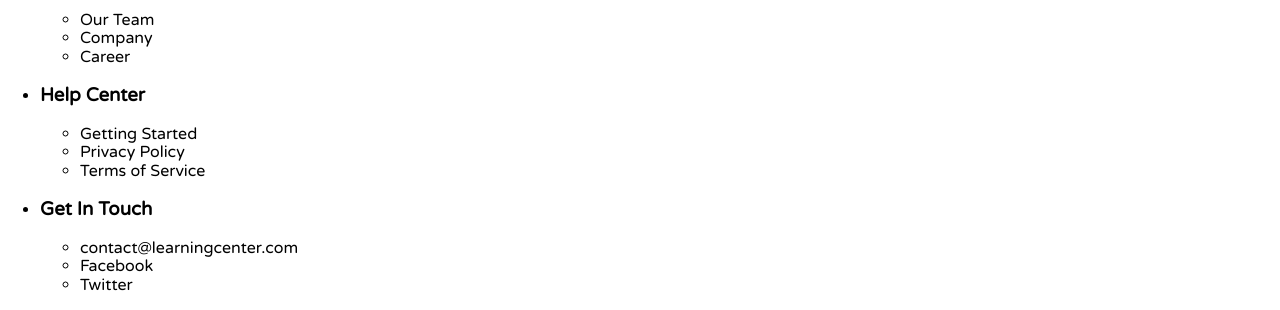
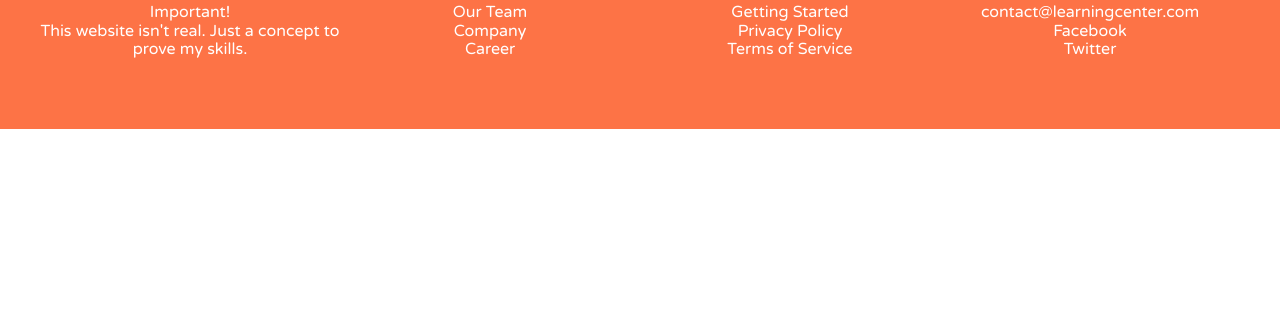
Before and after one commit to alfmoh/learn-center, a website built with webpack: page app/index.html in a window 1280 px wide. Shown: the part 3165-3475 px from the top of the page. After the commit the page ends 3294 px from the top, so only its background shows below. Built offline with nearby package versions, Linux system fonts and the light colour scheme; files whose address does not match are found by name.

Commit message:
footer styled.

```diff
--- /dev/null
+++ b/app/assets/styles/modules/_footer.css
@@ -0,0 +1,33 @@
+.footer-content {
+
+    &-list {
+        margin: 0;
+        padding: 0;
+        display: flex;
+        flex-wrap: wrap;
+        background-color: $mainOrange;
+        justify-content: space-between;
+        padding: 70px 40px;
+        color: $mainWhite;
+        height: fit-content;
+
+        &__desc {
+            margin: 0;
+            padding: 0;
+        }
+
+        &__item {
+            flex-basis: 300px;
+            list-style: none;
+            align-item: flex-start;
+            margin: 0 auto;
+            text-align: center;
+
+            &-list {
+                margin: 0;
+                padding: 0;
+                list-style: none;
+            }
+        }
+    }
+}
--- a/app/assets/styles/styles.css
+++ b/app/assets/styles/styles.css
@@ -11,3 +11,4 @@
 @import "modules/_top-courses";
 @import "modules/_testimonials";
 @import "modules/_subscribe";
+@import "modules/_footer";
--- a/app/index.html
+++ b/app/index.html
@@ -205,10 +205,9 @@
         <div class="footer-content">
             <ul class="footer-content-list">
                 <li class="footer-content-list__item">
-                    <h3 class="footer-content__heading">LearnCenter</h3>
-                    <p class="footer-content__desc">
-                        Lorem ipsum dolor sit amet consectetur adipisicing elit.
-                        Excepturi aspernatur veritatis ullam nostrum repudiandae ex mollitia ipsa illum.
+                    <h3 class="footer-content-list__heading">LearnCenter</h3>
+                    <p class="footer-content-list__desc">
+                       Important! <br>This website isn't real. Just a concept to prove my skills.
                     </p>
                 </li>
                 <li class="footer-content-list__item">
--- a/app/temp/styles/styles.css
+++ b/app/temp/styles/styles.css
@@ -789,3 +789,36 @@
             color: #FFF;
             padding: 12px 25px;
         }
+
+.footer-content-list {
+        margin: 0;
+        padding: 0;
+        display: flex;
+        flex-wrap: wrap;
+        background-color: #FD7346;
+        justify-content: space-between;
+        padding: 70px 40px;
+        color: #FFF;
+        height: -webkit-fit-content;
+        height: -moz-fit-content;
+        height: fit-content;
+    }
+
+.footer-content-list__desc {
+            margin: 0;
+            padding: 0;
+        }
+
+.footer-content-list__item {
+            flex-basis: 300px;
+            list-style: none;
+            align-item: flex-start;
+            margin: 0 auto;
+            text-align: center;
+        }
+
+.footer-content-list__item-list {
+                margin: 0;
+                padding: 0;
+                list-style: none;
+            }
```
